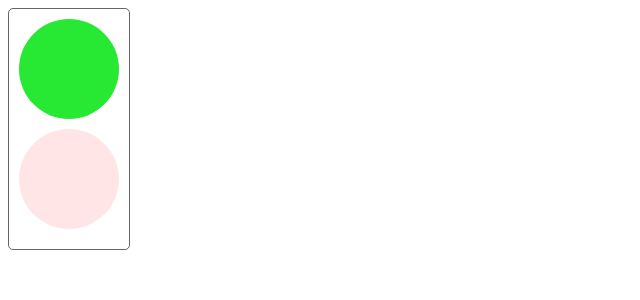
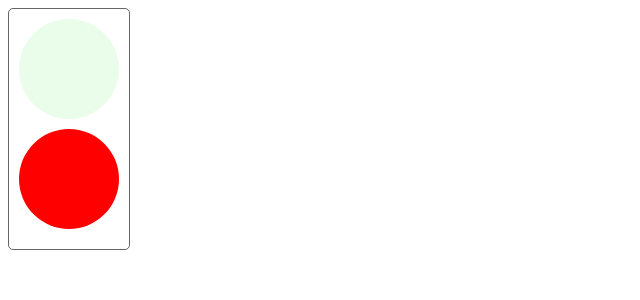
Before and after one commit to AnthonyAstige/blinkinlight, a React (Create React App) app: page / in a window 1280 px wide. Shown: the top 300 px of the page, without its empty margins (0-640 px from the left). Built offline with nearby package versions, Linux system fonts and the light colour scheme.

Commit message:
Toggle lit state like in example to help me code

```diff
--- a/src/App.js
+++ b/src/App.js
@@ -2,8 +2,24 @@ import React, { Component } from 'react'
 import Lamp from './components/Lamp.js'
 
 class App extends Component {
+	constructor() {
+		super()
+		this.state = {
+			lit: false
+		}
+		this.toggleLit = this.toggleLit.bind(this)
+	}
+
+	componentDidMount() {
+		this.interval = setInterval(this.toggleLit, 1000)
+	}
+
+	toggleLit() {
+		this.setState({ lit: !this.state.lit })
+	}
+
 	render() {
-		return <Lamp color="red" lit={false} />
+		return <Lamp color="red" lit={this.state.lit} />
 	}
 }
 
```
